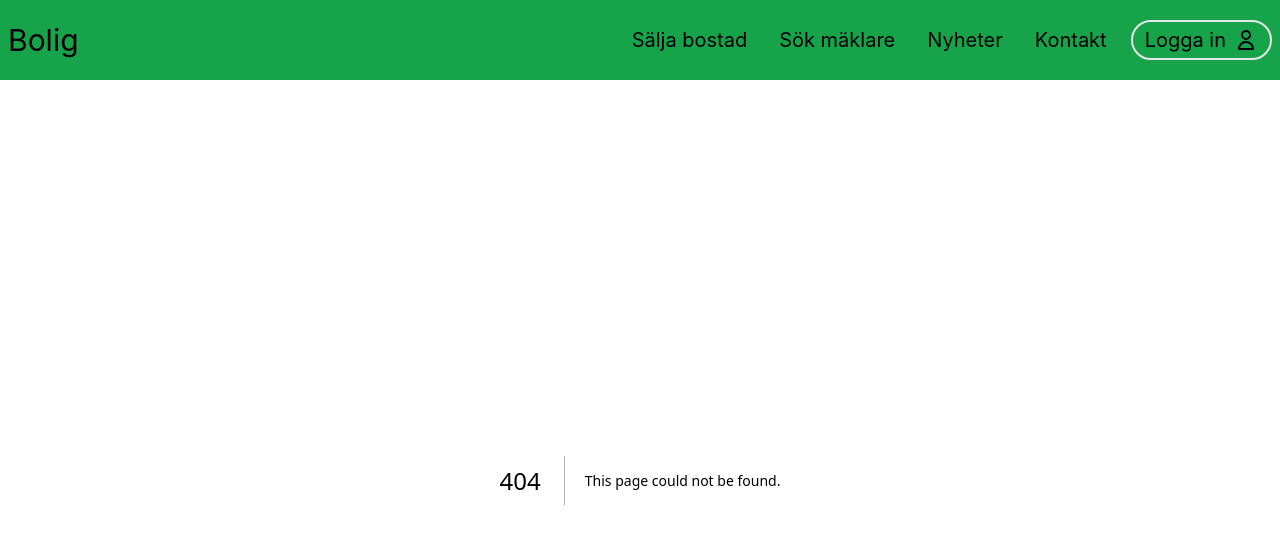
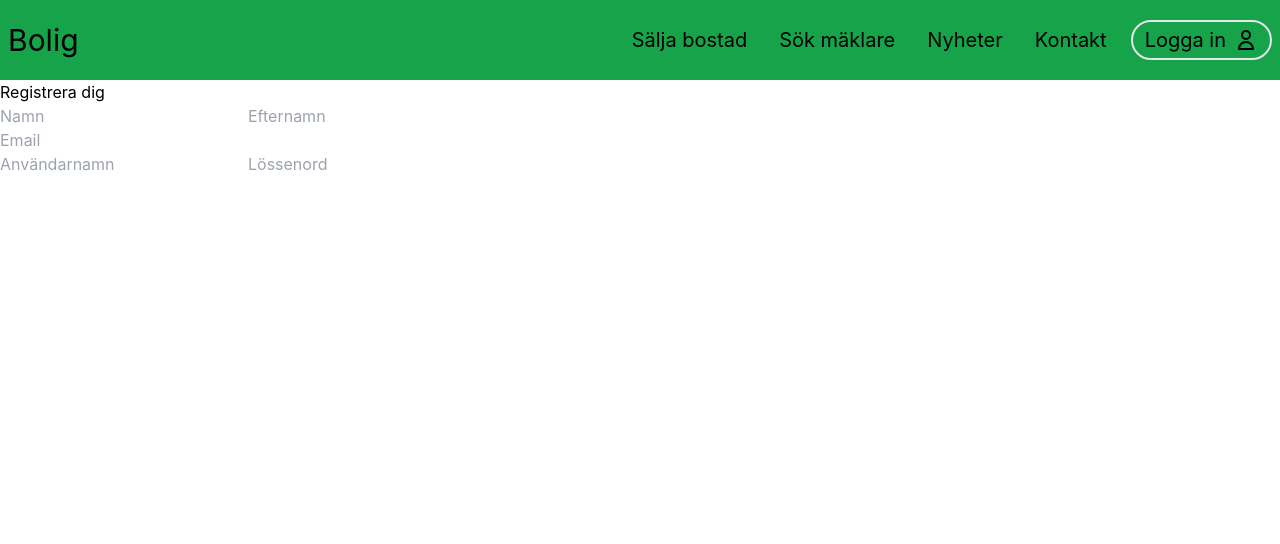
Before and after one commit to MaxAndreasLundin/bolig-web, a Next.js app: page /registration in a window 1280 px wide. Before the commit this address had no page. Shown: the top 544 px of the page. Built offline with nearby package versions, Linux system fonts and the light colour scheme.

Commit message:
login and registration page

```diff
--- /dev/null
+++ b/app/login/page.tsx
@@ -0,0 +1,17 @@
+import Link from 'next/link'
+import React from 'react'
+
+const login = () => {
+  return (
+    <div className='bg-white flex flex-col items-center justify-center h-[90vh]'>
+      <h1 className='text-black text-2xl font-bold'>Logga in</h1>
+      <div className='flex gap-4 m-8'>
+        <input className='border border-black bg-white rounded-full text-sm h-10 pl-2' type="text" name="name" placeholder='Andvändarnamn...'/>
+        <input className='border border-black bg-white rounded-full text-sm h-10 pl-2' type="password" name="password" placeholder='Lössenord...'/>
+      </div>
+      <p className='text-black' >Inget konto? Skapa ett konto genom att <Link href={"registration"}><span className='underline cursor-pointer'>klicka här!</span></Link></p>
+    </div>
+  )
+}
+
+export default login
--- /dev/null
+++ b/app/registration/page.tsx
@@ -0,0 +1,22 @@
+import React from 'react'
+
+const registration = () => {
+  return (
+    <div className='flex flex-col'>
+      <form action="">
+        <h1>Registrera dig</h1>
+        <div>
+          <input type="text" placeholder='Namn'/>
+          <input type="text" placeholder='Efternamn'/>
+        </div>
+        <input type="email" placeholder='Email'/>
+        <div>
+          <input type="text" placeholder='Användarnamn'/>
+          <input type="password" placeholder='Lössenord'/>
+        </div>
+      </form>
+    </div>
+  )
+}
+
+export default registration
--- a/components/Nabar.tsx
+++ b/components/Nabar.tsx
@@ -2,6 +2,7 @@
 import { MenuIcon, XIcon } from "@heroicons/react/solid";
 import { UserIcon } from "@heroicons/react/outline";
 import React, { useState } from "react";
+import Link from "next/link";
 
 const Navbar = () => {
   const [click, setClick] = useState<boolean>(false);
@@ -14,7 +15,7 @@ const Navbar = () => {
     <header className="bg-green-600 sticky top-0 h-20 z-50 grid grid-cols-4">
       {/*left*/}
       <div className="flex items-center col-span-1">
-        <h1 className="w-full text-3xl pl-2">Bolig</h1>
+        <Link href={"/"}><h1 className="w-full text-3xl pl-2">Bolig</h1></Link>
       </div>
 
       {/*right*/}
@@ -25,9 +26,10 @@ const Navbar = () => {
           <li className="link-web">Nyheter</li>
           <li className="link-web">Kontakt</li>
         </ul>
-        <div className="flex items-center gap-2 border-2 p-2 sm:px-3 sm:p-1 rounded-full">
-          <p className="hidden sm:flex md:text-lg lg:text-xl ">Logga in</p>
-          <UserIcon className="h-6" />
+        <div className="flex items-center gap-2 border-2 p-2 sm:px-3 sm:p-1 rounded-full hover:bg-green-700">
+
+              <Link href={"login"}><p className="hidden sm:flex md:text-lg lg:text-xl cursor-pointer">Logga in</p></Link>
+              <Link href={"login"}><UserIcon className="h-6" /></Link>
           <div className="block sm:hidden cursor-pointer" onClick={handleClick}>
             {click ? <XIcon className="h-6" /> : <MenuIcon className="h-6 hover:text-gray-200" />}
           </div>
```
